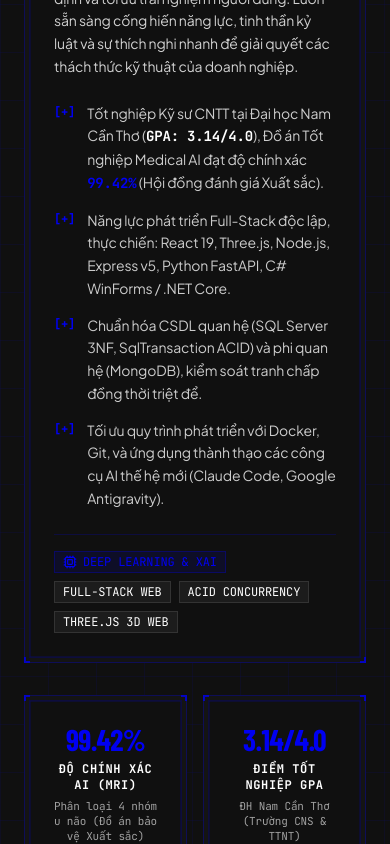
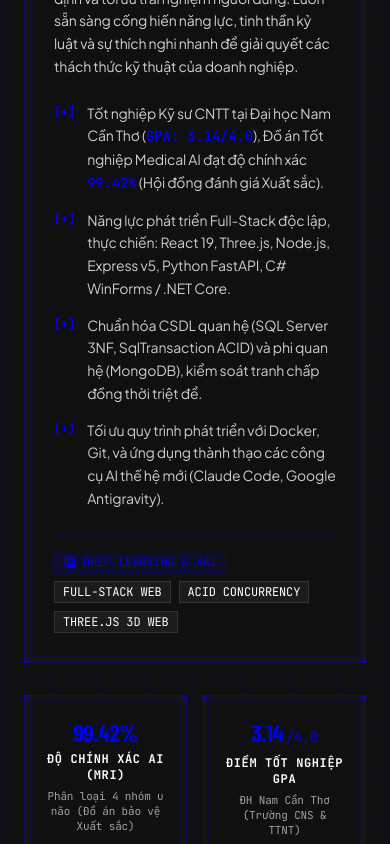
Before and after one commit to HoaGiap/Portfolio_HoaGiap, a React (Vite) app: page / in a window 390 px wide. Shown: the part 2060-2904 px from the top of the page. Built offline with nearby package versions, Linux system fonts and the light colour scheme; a web font is replaced by a local one.

Commit message:
fix: resolve 3.14/4.0 stat card overflow and light mode text contrast

```diff
--- a/src/components/sections/AboutSection.tsx
+++ b/src/components/sections/AboutSection.tsx
@@ -101,7 +101,7 @@ export const AboutSection: React.FC = () => {
                     <div className="flex items-start gap-3">
                       <span className={`font-mono text-xs font-bold shrink-0 mt-0.5 ${isCobalt ? 'text-white' : 'text-[#0000F2]'}`}>[+]</span>
                       <span className={`text-sm leading-relaxed ${isCobalt ? 'text-white/90' : isLight ? 'text-slate-700' : 'text-[#CCCCCC]'}`}>
-                        Tốt nghiệp Kỹ sư CNTT tại Đại học Nam Cần Thơ (<strong className={isCobalt ? 'text-white font-mono' : 'text-black dark:text-white font-mono'}>GPA: 3.14/4.0</strong>), Đồ án Tốt nghiệp Medical AI đạt độ chính xác <strong className={`font-mono ${isCobalt ? 'text-white underline' : 'text-[#0000F2]'}`}>99.42%</strong> (Hội đồng đánh giá Xuất sắc).
+                        Tốt nghiệp Kỹ sư CNTT tại Đại học Nam Cần Thơ (<strong className={`font-mono font-bold ${isCobalt ? 'text-white' : 'text-[#0000F2]'}`}>GPA: 3.14/4.0</strong>), Đồ án Tốt nghiệp Medical AI đạt độ chính xác <strong className={`font-mono ${isCobalt ? 'text-white underline' : 'text-[#0000F2]'}`}>99.42%</strong> (Hội đồng đánh giá Xuất sắc).
                       </span>
                     </div>
                     <div className="flex items-start gap-3">
@@ -193,14 +193,27 @@ export const AboutSection: React.FC = () => {
               >
                 <DoubleBezelCard
                   className="h-full"
-                  innerClassName="p-5 sm:p-6 flex flex-col justify-center text-center sm:text-left h-full"
+                  innerClassName="p-4 sm:p-5 flex flex-col justify-center text-center sm:text-left h-full overflow-hidden"
                 >
                   <div
-                    className={`text-3xl sm:text-4xl md:text-5xl font-display font-black mb-1 tracking-tight ${
+                    className={`font-display font-black mb-1.5 tracking-tight flex items-baseline justify-center sm:justify-start ${
                       isCobalt ? 'text-white drop-shadow-[0_0_15px_rgba(255,255,255,0.4)]' : 'text-[#0000F2]'
                     }`}
                   >
-                    {stat.value}
+                    {stat.value.includes('/') ? (
+                      <span className="flex items-baseline truncate leading-none">
+                        <span className="text-2xl sm:text-3xl lg:text-3xl xl:text-4xl">
+                          {stat.value.split('/')[0]}
+                        </span>
+                        <span className="text-sm sm:text-base lg:text-lg font-mono font-bold opacity-75 ml-0.5">
+                          /{stat.value.split('/')[1]}
+                        </span>
+                      </span>
+                    ) : (
+                      <span className="text-2xl sm:text-3xl lg:text-3xl xl:text-4xl leading-none truncate">
+                        {stat.value}
+                      </span>
+                    )}
                   </div>
                   <div
                     className={`text-xs sm:text-sm font-mono uppercase tracking-wider font-bold ${
--- a/src/context/ThemeContext.tsx
+++ b/src/context/ThemeContext.tsx
@@ -40,8 +40,11 @@ export const ThemeProvider: React.FC<{ children: React.ReactNode }> = ({ childre
   useEffect(() => {
     const root = document.documentElement;
     root.setAttribute('data-theme', theme);
-    root.classList.remove('theme-dark', 'theme-cobalt', 'theme-light');
+    root.classList.remove('dark', 'light', 'theme-dark', 'theme-cobalt', 'theme-light');
     root.classList.add(`theme-${theme}`);
+    if (theme === 'dark' || theme === 'cobalt') {
+      root.classList.add('dark');
+    }
     localStorage.setItem('hermes-theme', theme);
   }, [theme]);
 
```
Also changed, not shown: index.html (+1 -1 lines).
